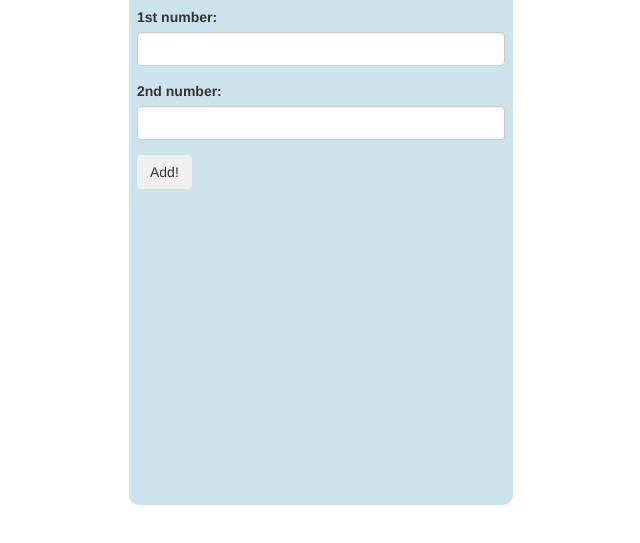
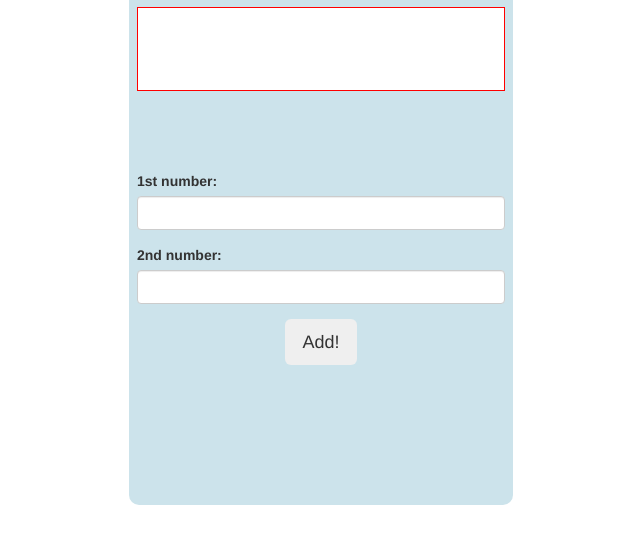
Before and after one commit to stephr3/calculator, a plain HTML site: page index.html in a window 1280 px wide. Shown: the part 151-694 px from the top of the page, without its empty margins (319-959 px from the left). Drawn offline with Linux system fonts and the light colour scheme.

Commit message:
add result box to the top of the calculator

```diff
--- a/css/styles.css
+++ b/css/styles.css
@@ -1,8 +1,10 @@
 #output {
-  margin-top: 10vh;
+  margin-bottom: 10vh;
   font-size: 4em;
   text-align: center;
   background-color: white;
+  border: 1px solid red;
+  min-height: 1.5em;
 }
 
 .calculator {
@@ -17,3 +19,8 @@
 .calculator h1 {
   text-align: center;
 }
+
+button.btn {
+  display: block;
+  margin: auto;
+}
--- a/index.html
+++ b/index.html
@@ -11,6 +11,9 @@
     <div class="container">
       <div class="calculator">
         <h1>Calculator</h1>
+        <div id="output">
+          <span id="result"></span>
+        </div>
         <form id="add">
           <div class="form-group">
             <label for="add1">1st number:</label>
@@ -20,11 +23,9 @@
             <label for="add2">2nd number:</label>
             <input id="add2" class="form-control" type="text">
           </div>
-          <button type="submit" class="btn">Add!</button>
+          <button type="submit" class="btn btn-lg">Add!</button>
         </form>
-        <div id="output">
 
-        </div>
       </div>
     </div>
   </body>
--- a/js/scripts.js
+++ b/js/scripts.js
@@ -27,5 +27,6 @@ $(document).ready(function() {
     var number2 = parseInt($("#add2").val());
     var result = add(number1, number2);
     $("#output").text(result);
+    $("#output").show();
   });
 });
```
